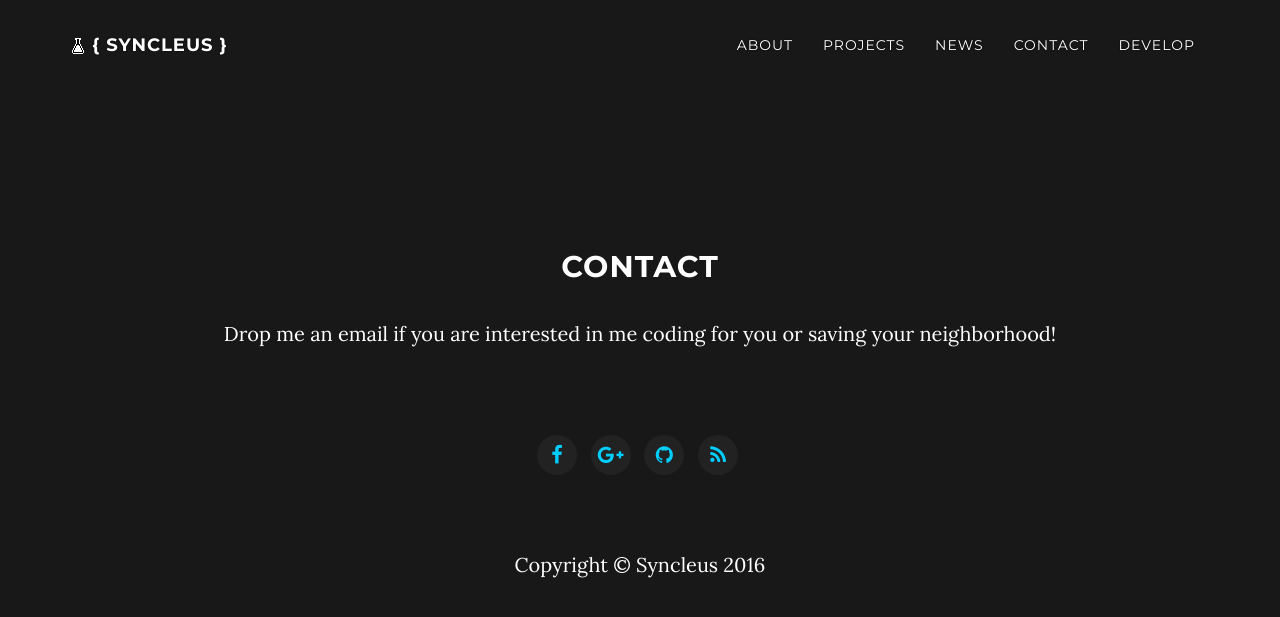
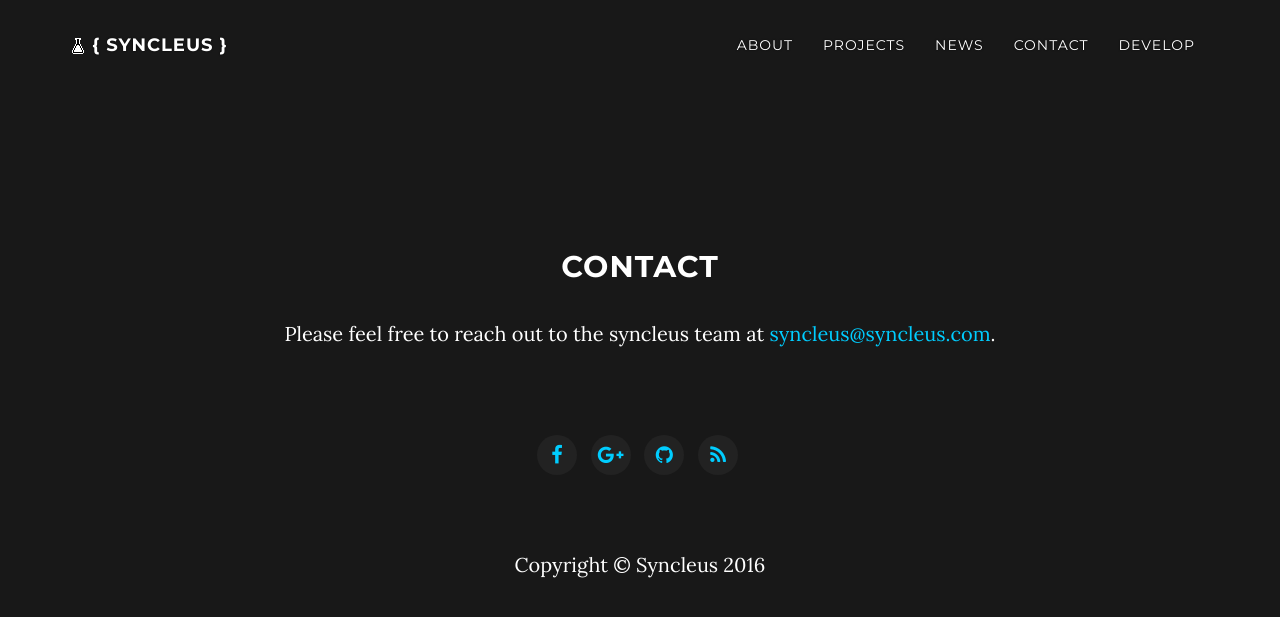
Before and after one commit to Syncleus/syncleus.github.io, a Jekyll site: the page built from contact.html, in a window 1280 px wide and 900 px high. Shown: the top 617 px of the window. Built offline with Jekyll 4.4.1, drawn with Linux system fonts in a browser that asks for light colours; nearby versions of some CDN libraries.

Commit message:
Added some basic filler to contact page

```diff
--- a/contact.html
+++ b/contact.html
@@ -5,4 +5,5 @@ title: Contact
 ---
 ## Contact
 
-Drop me an email if you are interested in me coding for you or saving your neighborhood!
+
+Please feel free to reach out to the syncleus team at <a href="mailto:syncleus@syncleus.com">syncleus@syncleus.com</a>.
```
